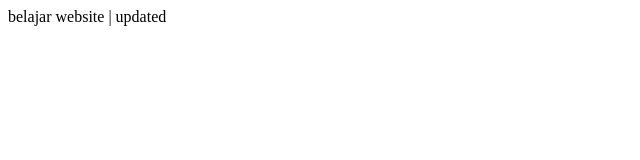
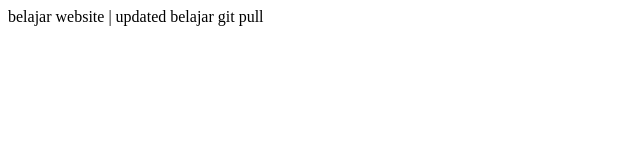
Before and after one commit to aftyne/shop-app, a plain HTML site: page index.html in a window 1280 px wide. Shown: the whole page, without its empty margins (0-640 px from the left). Drawn offline with Linux system fonts and the light colour scheme.

Commit message:
Update index.html

```diff
--- a/index.html
+++ b/index.html
@@ -7,5 +7,6 @@
 </head>
 <body>
     belajar website | updated
+    belajar git pull
 </body>
 </html>
```
